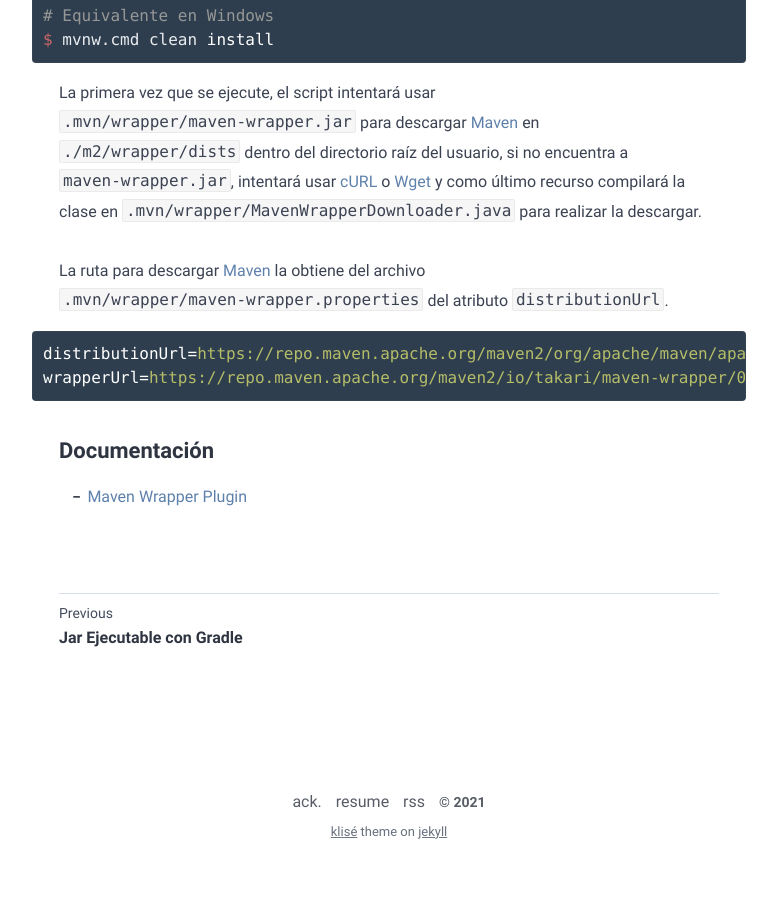
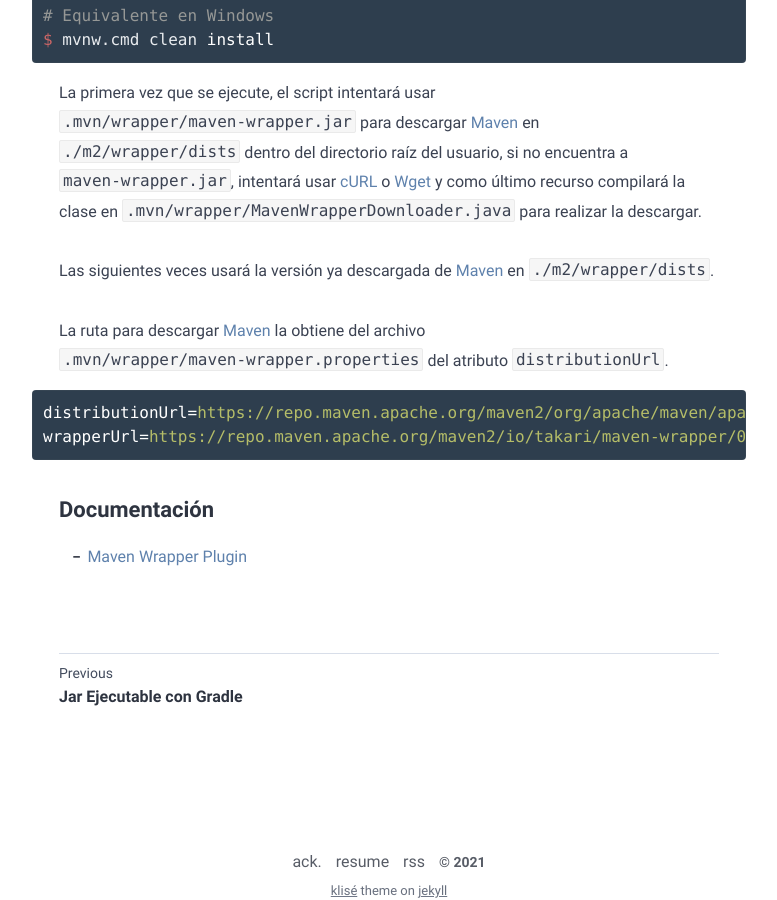
Before and after one commit to barrantesgerman/blog, a Jekyll site: the page built from _posts/maven-wrapper/2021-09-26-maven-wrapper.md, in a window 1280 px wide and 900 px high, scrolled down 1399 px. Shown: the whole window, without its empty margins (251-1028 px from the left). Built offline with Jekyll 4.4.1, drawn with Linux system fonts in a browser that asks for light colours; before the commit the page ends 2275 px from its top, so only the background shows below that.

Commit message:
Ajuste de redacción

````diff
--- a/_posts/maven-wrapper/2021-09-26-maven-wrapper.md
+++ b/_posts/maven-wrapper/2021-09-26-maven-wrapper.md
@@ -50,6 +50,8 @@ $ mvnw.cmd clean install
 
 La primera vez que se ejecute, el script intentará usar `.mvn/wrapper/maven-wrapper.jar` para descargar [Maven](https://maven.apache.org/) en `./m2/wrapper/dists` dentro del directorio raíz del usuario, si no encuentra a `maven-wrapper.jar`, intentará usar [cURL](https://curl.se/) o [Wget](http://www.gnu.org/software/wget/) y como último recurso compilará la clase en `.mvn/wrapper/MavenWrapperDownloader.java` para realizar la descargar.
 
+Las siguientes veces usará la versión ya descargada de [Maven](https://maven.apache.org/) en `./m2/wrapper/dists`.
+
 La ruta para descargar [Maven](https://maven.apache.org/) la obtiene del archivo `.mvn/wrapper/maven-wrapper.properties` del atributo `distributionUrl`.
 
 ```properties
````
